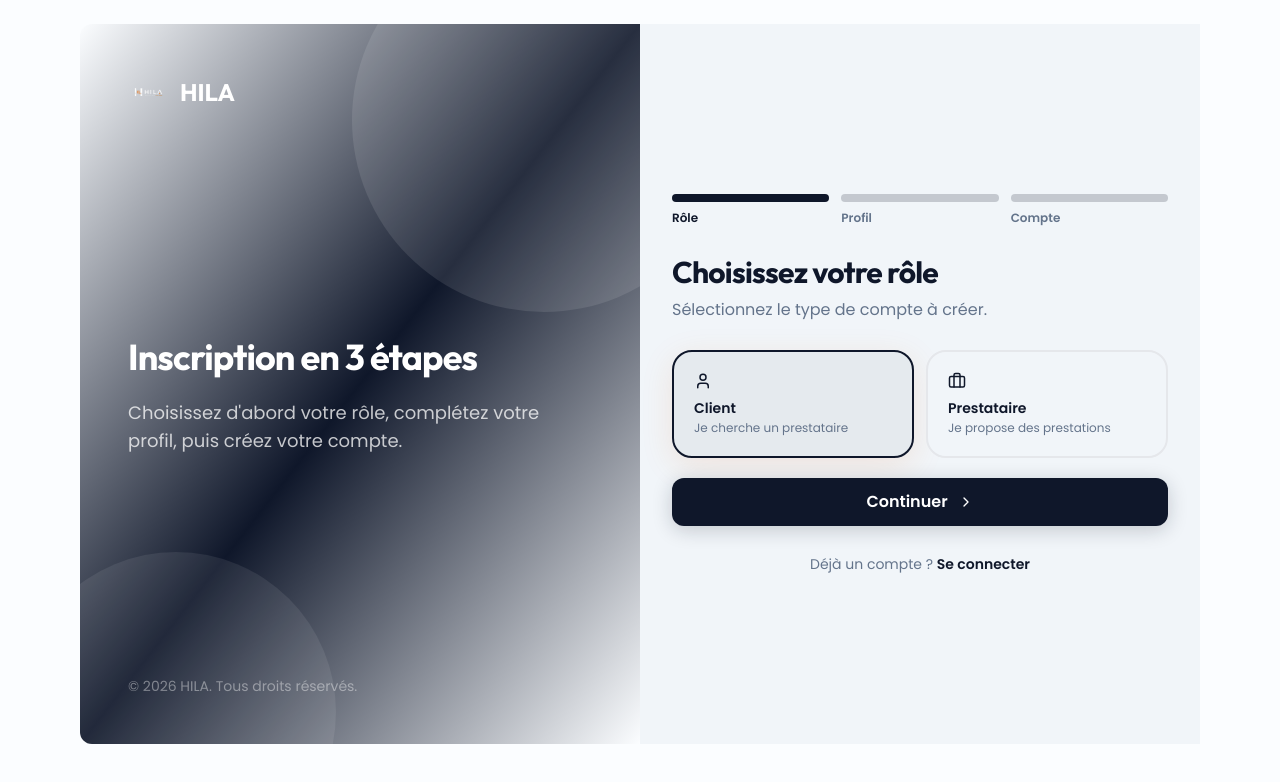
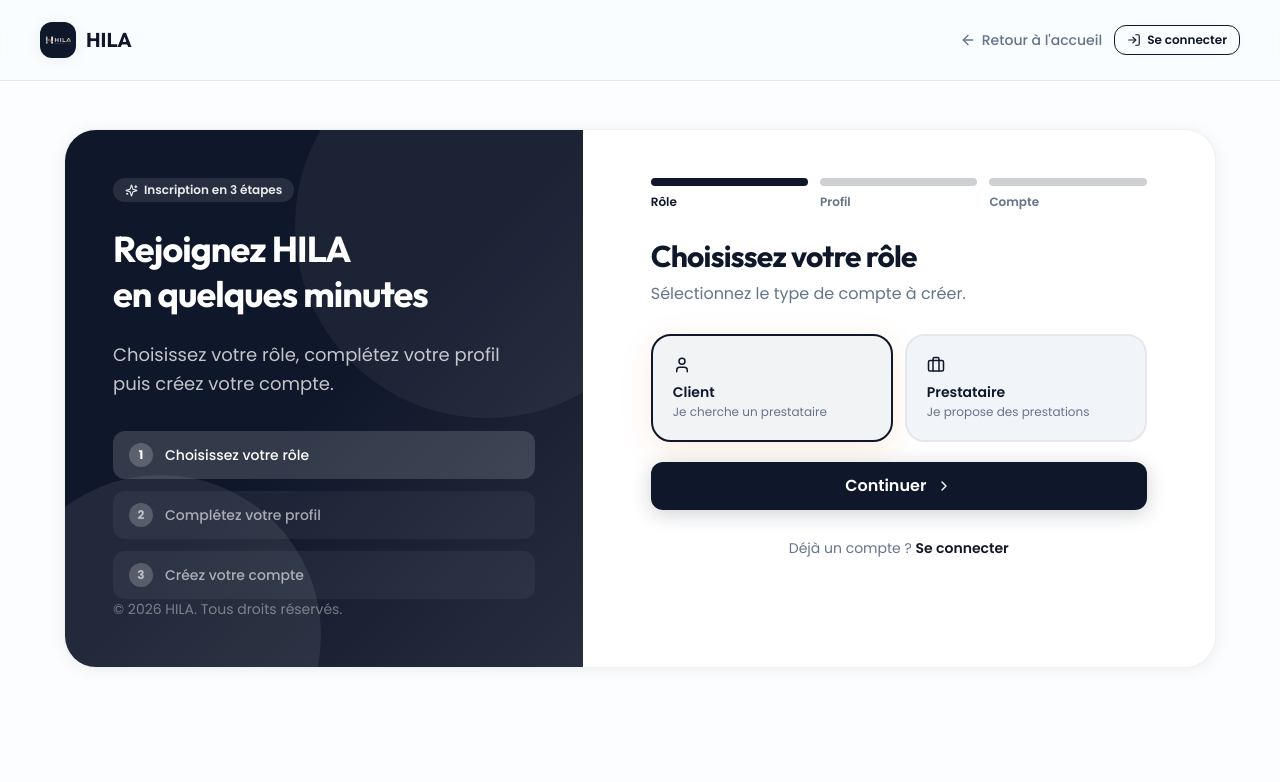
Before and after one commit to Andriani-code/Saas_Appointment_React_Typescipt_Spring_Boot, a React (Vite) app in the folder appointment-frontend/: page /register in a window 1280 px wide. Shown: the top 782 px of the page. Built offline with nearby package versions, Linux system fonts and the light colour scheme.

Commit message:
feat: redessiner la page d'inscription avec lien retour à l'accueil

```diff
--- a/appointment-frontend/src/pages/RegisterPage.tsx
+++ b/appointment-frontend/src/pages/RegisterPage.tsx
@@ -12,11 +12,14 @@ import {
   ChevronRight,
   MapPin,
   Phone,
+  Sparkles,
+  LogIn,
 } from "lucide-react";
 import { authApi } from "@/services/api";
 import { useAuthStore } from "@/store/authStore";
 import { Button } from "@/components/ui/Button";
 import { Input } from "@/components/ui/Input";
+import { AuthLayout } from "@/components/auth/AuthLayout";
 import { cn, getErrorMessage } from "@/utils";
 import type { RegisterRequest, Role } from "@/types";
 
@@ -41,6 +44,12 @@ const roles: {
     desc: "Je propose des prestations",
     icon: <Briefcase size={18} />,
   },
+];
+
+const stepList = [
+  "Choisissez votre rôle",
+  "Complétez votre profil",
+  "Créez votre compte",
 ];
 
 export function RegisterPage() {
@@ -196,40 +205,78 @@ async function handleSubmit(e: FormEvent) {
   const stepIndex = step === "role" ? 0 : step === "profile" ? 1 : 2;
 
   return (
-    <div className="min-h-[90vh] bg-background flex mr-20 ml-20 mt-6 ">
-      <div className="hidden lg:flex rounded-tl-xl rounded-bl-xl lg:w-1/2 bg-gradient-to-br from-primary-700 via-primary to-primary-400 relative overflow-hidden flex-col justify-between p-8 xl:p-12">
-        <div className="absolute -top-24 -right-24 w-96 h-96 rounded-full bg-white/10" />
+    <AuthLayout
+      cardClassName="max-w-6xl"
+      rightAction={
+        <Link to="/login">
+          <Button variant="outline" size="sm" icon={<LogIn size={14} />}>
+            Se connecter
+          </Button>
+        </Link>
+      }
+      leftPanel={
+        <div className="bg-gradient-to-br from-primary via-primary to-primary/90 h-full relative overflow-hidden flex flex-col justify-between p-8 xl:p-12">
+          <div className="absolute -top-24 -right-24 w-96 h-96 rounded-full bg-white/5" />
           <div className="absolute -bottom-32 -left-16 w-80 h-80 rounded-full bg-white/8" />
 
-        <div className="relative z-10 flex items-center gap-3">
-          <img src="/logo/logo_for_bg_light.png" alt="HILA" className="w-10 h-10 rounded-2xl object-contain" />
-          <span className="font-display text-2xl font-bold text-white">HILA</span>
+          <div className="relative z-10 space-y-6">
+            <span className="inline-flex items-center gap-1.5 bg-white/10 text-white/90 px-3 py-1 rounded-full text-xs font-semibold w-fit">
+              <Sparkles size={13} />
+              Inscription en 3 étapes
+            </span>
+
+            <h1 className="font-display text-3xl xl:text-4xl font-bold text-white leading-tight">
+              Rejoignez HILA
+              <br />
+              en quelques minutes
+            </h1>
+            <p className="text-white/75 text-base xl:text-lg leading-relaxed">
+              Choisissez votre rôle, complétez votre profil puis créez votre
+              compte.
+            </p>
+
+            <div className="space-y-3 pt-2">
+              {stepList.map((label, index) => (
+                <div
+                  key={label}
+                  className={cn(
+                    "flex items-center gap-3 rounded-xl px-4 py-3 transition-colors",
+                    index <= stepIndex
+                      ? "bg-white/15 text-white"
+                      : "bg-white/5 text-white/60",
+                  )}
+                >
+                  <span className="w-6 h-6 rounded-full bg-white/20 flex items-center justify-center text-xs font-bold shrink-0">
+                    {index + 1}
+                  </span>
+                  <span className="text-sm font-medium">{label}</span>
+                </div>
+              ))}
+            </div>
           </div>
 
-        <div className="relative z-10 space-y-5">
-          <h1 className="font-display text-3xl xl:text-4xl font-bold text-white leading-tight">
-            Inscription en 3 étapes
-          </h1>
-          <p className="text-white/75 text-base xl:text-lg">
-            Choisissez d'abord votre rôle, complétez votre profil, puis créez votre compte.
+          <p className="relative z-10 text-white/40 text-sm">
+            © 2026 HILA. Tous droits réservés.
           </p>
         </div>
-
-        <p className="relative z-10 text-white/40 text-sm">© 2026 HILA. Tous droits réservés.</p>
-      </div>
-
-      <div className="flex-1 flex items-center justify-center bg-surface px-4 py-8 sm:px-6 lg:px-8">
-        <div className="w-full max-w-2xl space-y-7">
-          <div className="lg:hidden flex items-center gap-2 mb-2">
-            <img src="/logo/logo_for_bg_light.png" alt="HILA" className="w-8 h-8 rounded-xl object-contain" />
-            <span className="font-display text-xl font-bold text-text">HILA</span>
-          </div>
-
+      }
+    >
+      <div className="w-full max-w-xl mx-auto space-y-7 px-6 sm:px-10 py-10 xl:py-12">
         <div className="grid grid-cols-3 gap-3">
           {["Rôle", "Profil", "Compte"].map((label, index) => (
             <div key={label} className="space-y-2">
-                <div className={cn("h-2 rounded-full", index <= stepIndex ? "bg-primary" : "bg-primary/20")} />
-                <p className={cn("text-xs font-semibold", index <= stepIndex ? "text-text" : "text-muted")}>
+              <div
+                className={cn(
+                  "h-2 rounded-full",
+                  index <= stepIndex ? "bg-primary" : "bg-primary/20",
+                )}
+              />
+              <p
+                className={cn(
+                  "text-xs font-semibold",
+                  index <= stepIndex ? "text-text" : "text-muted",
+                )}
+              >
                 {label}
               </p>
             </div>
@@ -238,7 +285,11 @@ async function handleSubmit(e: FormEvent) {
 
         <div>
           <h2 className="font-display text-3xl font-bold text-text">
-              {step === "role" ? "Choisissez votre rôle" : step === "profile" ? "Complétez votre profil" : "Créez votre compte"}
+            {step === "role"
+              ? "Choisissez votre rôle"
+              : step === "profile"
+                ? "Complétez votre profil"
+                : "Créez votre compte"}
           </h2>
           <p className="mt-2 text-muted">
             {step === "role"
@@ -271,7 +322,12 @@ async function handleSubmit(e: FormEvent) {
                   )}
                 >
                   <span className="text-2xl">{r.icon}</span>
-                    <p className={cn("font-semibold text-sm mt-2", role === r.value ? "text-primary" : "text-text")}>
+                  <p
+                    className={cn(
+                      "font-semibold text-sm mt-2",
+                      role === r.value ? "text-primary" : "text-text",
+                    )}
+                  >
                     {r.label}
                   </p>
                   <p className="text-xs text-muted mt-0.5">{r.desc}</p>
@@ -279,7 +335,13 @@ async function handleSubmit(e: FormEvent) {
               ))}
             </div>
 
-              <Button type="button" fullWidth size="lg" iconRight={<ChevronRight size={16} />} onClick={goToProfileStep}>
+            <Button
+              type="button"
+              fullWidth
+              size="lg"
+              iconRight={<ChevronRight size={16} />}
+              onClick={goToProfileStep}
+            >
               Continuer
             </Button>
           </div>
@@ -330,7 +392,9 @@ async function handleSubmit(e: FormEvent) {
                 </div>
 
                 <div>
-                    <label className="block text-sm font-medium text-text mb-2">Bio</label>
+                  <label className="block text-sm font-medium text-text mb-2">
+                    Bio
+                  </label>
                   <textarea
                     value={bio}
                     onChange={(e) => setBio(e.target.value)}
@@ -345,7 +409,9 @@ async function handleSubmit(e: FormEvent) {
             <div className="rounded-2xl border border-border p-4 space-y-4">
               <p className="font-semibold text-sm text-text flex items-center gap-2">
                 <MapPin size={16} />
-                  {role === "CLIENT" ? "Adresse personnelle" : "Adresse personnelle (optionnelle)"}
+                {role === "CLIENT"
+                  ? "Adresse personnelle"
+                  : "Adresse personnelle (optionnelle)"}
               </p>
               <div className="grid grid-cols-1 sm:grid-cols-2 gap-4">
                 <Input
@@ -415,10 +481,21 @@ async function handleSubmit(e: FormEvent) {
             )}
 
             <div className="flex gap-3">
-                <Button type="button" variant="outline" fullWidth icon={<ChevronLeft size={16} />} onClick={() => setStep("role")}>
+              <Button
+                type="button"
+                variant="outline"
+                fullWidth
+                icon={<ChevronLeft size={16} />}
+                onClick={() => setStep("role")}
+              >
                 Retour
               </Button>
-                <Button type="button" fullWidth iconRight={<ChevronRight size={16} />} onClick={goToAccountStep}>
+              <Button
+                type="button"
+                fullWidth
+                iconRight={<ChevronRight size={16} />}
+                onClick={goToAccountStep}
+              >
                 Continuer
               </Button>
             </div>
@@ -458,10 +535,22 @@ async function handleSubmit(e: FormEvent) {
             />
 
             <div className="flex gap-3">
-                <Button type="button" variant="outline" fullWidth icon={<ChevronLeft size={16} />} onClick={() => setStep("profile")}>
+              <Button
+                type="button"
+                variant="outline"
+                fullWidth
+                icon={<ChevronLeft size={16} />}
+                onClick={() => setStep("profile")}
+              >
                 Retour
               </Button>
-                <Button type="submit" fullWidth loading={loading} size="lg" icon={<UserCheck size={16} />}>
+              <Button
+                type="submit"
+                fullWidth
+                loading={loading}
+                size="lg"
+                icon={<UserCheck size={16} />}
+              >
                 Créer mon compte
               </Button>
             </div>
@@ -478,7 +567,6 @@ async function handleSubmit(e: FormEvent) {
           </Link>
         </p>
       </div>
-      </div>
-    </div>
+    </AuthLayout>
   );
 }
```
Lines whose indentation alone changed are shown as unchanged.
